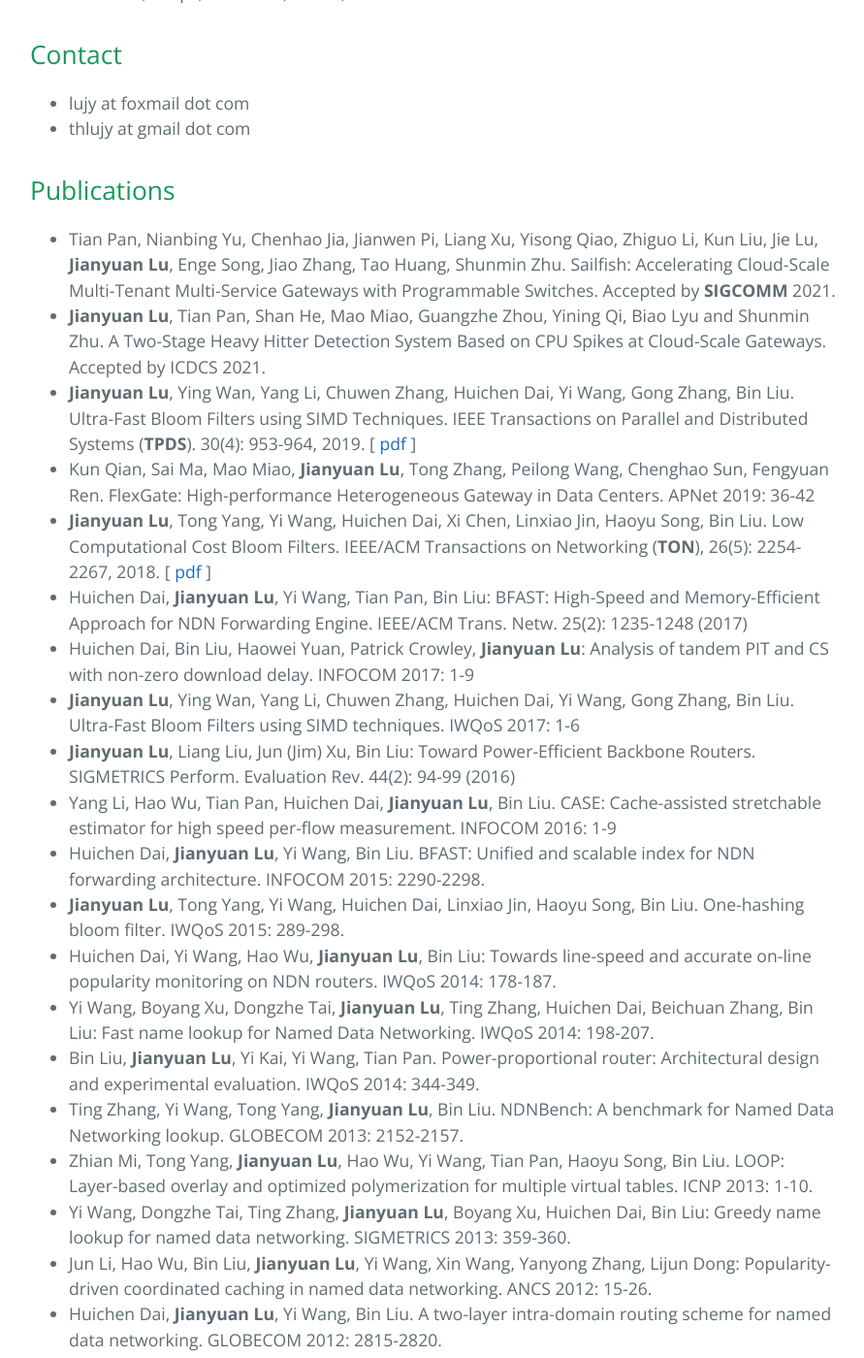
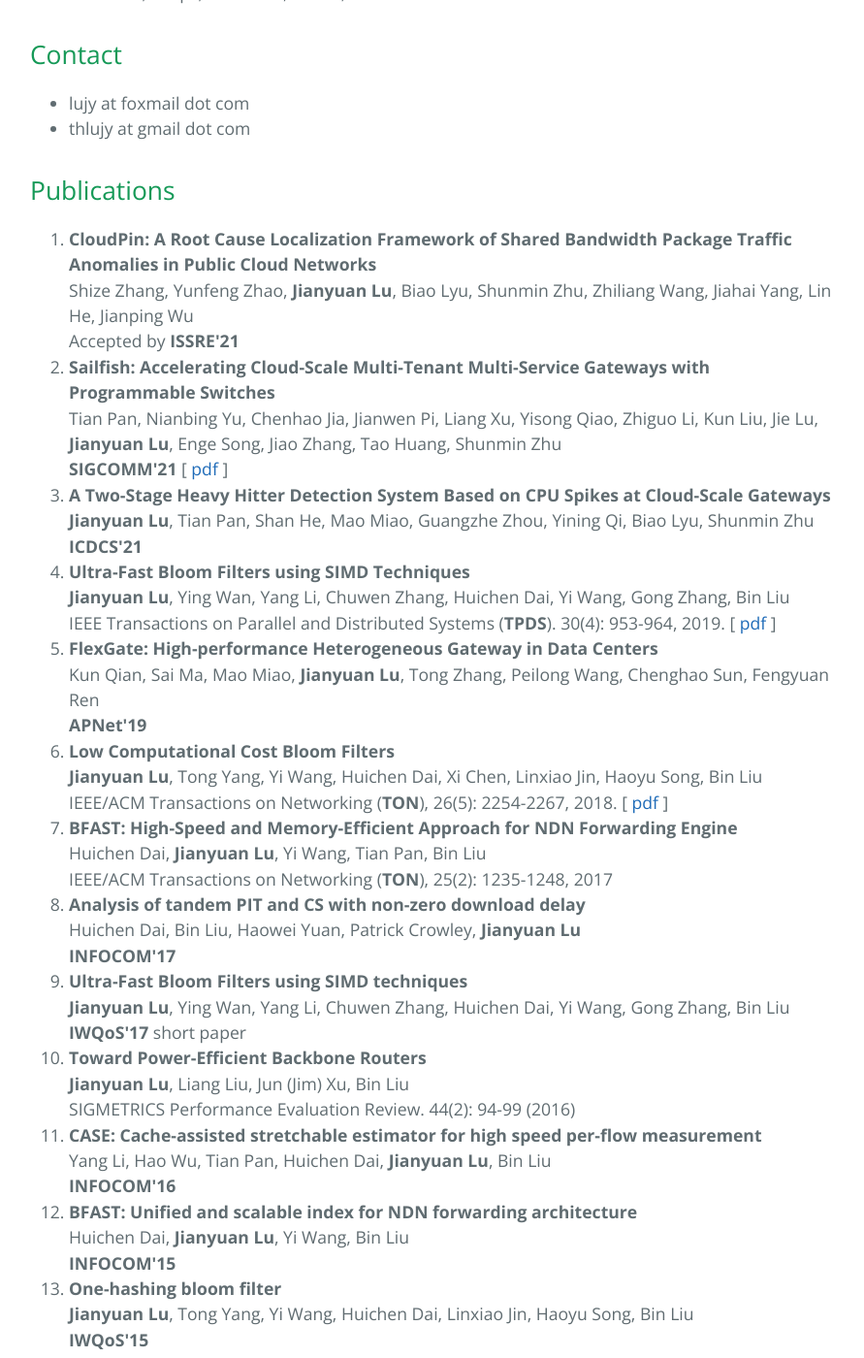
Before and after one commit to thlujy/thlujy.github.io, a Jekyll site: the page docs/index.html, which Jekyll copies as it is, in a window 1280 px wide and 1400 px high, scrolled down 852 px. Shown: the whole window at 97% size, without its empty margins (193-1084 px from the left). Built offline with Jekyll 4.4.1, drawn with Linux system fonts in a browser that asks for light colours; some of the changed text lies outside the part shown.

Commit message:
update paper list

```diff
--- a/docs/index.html
+++ b/docs/index.html
@@ -55,32 +55,33 @@
 </ul>
 
 <h2 id="publications">Publications</h2>
-<ul>
-  <li>Tian Pan, Nianbing Yu, Chenhao Jia, Jianwen Pi, Liang Xu, Yisong Qiao, Zhiguo Li, Kun Liu, Jie Lu, <strong>Jianyuan Lu</strong>, Enge Song, Jiao Zhang, Tao Huang, Shunmin Zhu. Sailfish: Accelerating Cloud-Scale Multi-Tenant Multi-Service Gateways with Programmable Switches. Accepted by <strong>SIGCOMM</strong> 2021.</li>
-  <li><strong>Jianyuan Lu</strong>, Tian Pan, Shan He, Mao Miao, Guangzhe Zhou, Yining Qi, Biao Lyu and Shunmin Zhu. A Two-Stage Heavy Hitter Detection System Based on CPU Spikes at Cloud-Scale Gateways. Accepted by ICDCS 2021.</li>
-  <li><strong>Jianyuan Lu</strong>, Ying Wan, Yang Li, Chuwen Zhang, Huichen Dai, Yi Wang, Gong Zhang, Bin Liu. Ultra-Fast Bloom Filters using SIMD Techniques. IEEE Transactions on Parallel and Distributed Systems (<strong>TPDS</strong>). 30(4): 953-964, 2019. [ <a href="./papers/Lujianyuan-tpds-ufbf.pdf">pdf</a> ]</li>
-  <li>Kun Qian, Sai Ma, Mao Miao, <strong>Jianyuan Lu</strong>, Tong Zhang, Peilong Wang, Chenghao Sun, Fengyuan Ren. FlexGate: High-performance Heterogeneous Gateway in Data Centers. APNet 2019: 36-42</li>
-  <li><strong>Jianyuan Lu</strong>, Tong Yang, Yi Wang, Huichen Dai, Xi Chen, Linxiao Jin, Haoyu Song, Bin Liu. Low Computational Cost Bloom Filters. IEEE/ACM Transactions on Networking (<strong>TON</strong>), 26(5): 2254-2267, 2018. [ <a href="./papers/Lujianyuan-ton-ohbf.pdf">pdf</a> ]</li>
-  <li>Huichen Dai, <strong>Jianyuan Lu</strong>, Yi Wang, Tian Pan, Bin Liu: BFAST: High-Speed and Memory-Efficient Approach for NDN Forwarding Engine. IEEE/ACM Trans. Netw. 25(2): 1235-1248 (2017)</li>
-  <li>Huichen Dai, Bin Liu, Haowei Yuan, Patrick Crowley, <strong>Jianyuan Lu</strong>: Analysis of tandem PIT and CS with non-zero download delay. INFOCOM 2017: 1-9</li>
-  <li><strong>Jianyuan Lu</strong>, Ying Wan, Yang Li, Chuwen Zhang, Huichen Dai, Yi Wang, Gong Zhang, Bin Liu. Ultra-Fast Bloom Filters using SIMD techniques. IWQoS 2017: 1-6</li>
-  <li><strong>Jianyuan Lu</strong>, Liang Liu, Jun (Jim) Xu, Bin Liu: Toward Power-Efficient Backbone Routers. SIGMETRICS Perform. Evaluation Rev. 44(2): 94-99 (2016)</li>
-  <li>Yang Li, Hao Wu, Tian Pan, Huichen Dai, <strong>Jianyuan Lu</strong>, Bin Liu. CASE: Cache-assisted stretchable estimator for high speed per-flow measurement. INFOCOM 2016: 1-9</li>
-  <li>Huichen Dai, <strong>Jianyuan Lu</strong>, Yi Wang, Bin Liu. BFAST: Unified and scalable index for NDN forwarding architecture. INFOCOM 2015: 2290-2298.</li>
-  <li><strong>Jianyuan Lu</strong>, Tong Yang, Yi Wang, Huichen Dai, Linxiao Jin, Haoyu Song, Bin Liu. One-hashing bloom filter. IWQoS 2015: 289-298.</li>
-  <li>Huichen Dai, Yi Wang, Hao Wu, <strong>Jianyuan Lu</strong>, Bin Liu: Towards line-speed and accurate on-line popularity monitoring on NDN routers. IWQoS 2014: 178-187.</li>
-  <li>Yi Wang, Boyang Xu, Dongzhe Tai, <strong>Jianyuan Lu</strong>, Ting Zhang, Huichen Dai, Beichuan Zhang, Bin Liu: Fast name lookup for Named Data Networking. IWQoS 2014: 198-207.</li>
-  <li>Bin Liu, <strong>Jianyuan Lu</strong>, Yi Kai, Yi Wang, Tian Pan. Power-proportional router: Architectural design and experimental evaluation. IWQoS 2014: 344-349.</li>
-  <li>Ting Zhang, Yi Wang, Tong Yang, <strong>Jianyuan Lu</strong>, Bin Liu. NDNBench: A benchmark for Named Data Networking lookup. GLOBECOM 2013: 2152-2157.</li>
-  <li>Zhian Mi, Tong Yang, <strong>Jianyuan Lu</strong>, Hao Wu, Yi Wang, Tian Pan, Haoyu Song, Bin Liu. LOOP: Layer-based overlay and optimized polymerization for multiple virtual tables. ICNP 2013: 1-10.</li>
-  <li>Yi Wang, Dongzhe Tai, Ting Zhang, <strong>Jianyuan Lu</strong>, Boyang Xu, Huichen Dai, Bin Liu: Greedy name lookup for named data networking. SIGMETRICS 2013: 359-360.</li>
-  <li>Jun Li, Hao Wu, Bin Liu, <strong>Jianyuan Lu</strong>, Yi Wang, Xin Wang, Yanyong Zhang, Lijun Dong: Popularity-driven coordinated caching in named data networking. ANCS 2012: 15-26.</li>
-  <li>Huichen Dai, <strong>Jianyuan Lu</strong>, Yi Wang, Bin Liu. A two-layer intra-domain routing scheme for named data networking. GLOBECOM 2012: 2815-2820.</li>
-  <li>Tong Yang, Ruian Duan, <strong>Jianyuan Lu</strong>, Shenjiang Zhang, Huichen Dai, Bin Liu. CLUE: Achieving Fast Update over Compressed Table for Parallel Lookup with Reduced Dynamic Redundancy. ICDCS 2012: 678-687.</li>
-  <li>Tong Yang, Zhian Mi, Ruian Duan, Xiaoyu Guo, <strong>Jianyuan Lu</strong>, Shenjiang Zhang, Xianda Sun, Bin Liu: An ultra-fast universal incremental update algorithm for trie-based routing lookup. ICNP 2012: 1-10.</li>
-  <li>Tong Yang, Shenjiang Zhang, Xianda Sun, Huichen Dai, Ruian Duan, <strong>Jianyuan Lu</strong>, Zhian Mi, Bin Liu. Virtual routing tables polymerization for lookup and update. ICNP 2012: 1-2.</li>
-  <li>Jun Li, Hao Wu, Bin Liu, <strong>Jianyuan Lu</strong>: Effective Caching Schemes for Minimizing Inter-ISP Traffic in Named Data Networking. ICPADS 2012: 580-587.</li>
-</ul>
+<ol>
+  <li><strong>CloudPin: A Root Cause Localization Framework of Shared Bandwidth Package Traffic Anomalies in Public Cloud Networks</strong><br>Shize Zhang, Yunfeng Zhao, <strong>Jianyuan Lu</strong>, Biao Lyu, Shunmin Zhu, Zhiliang Wang, Jiahai Yang, Lin He, Jianping Wu<br>Accepted by <strong>ISSRE'21</strong></li>
+  <li><strong>Sailfish: Accelerating Cloud-Scale Multi-Tenant Multi-Service Gateways with Programmable Switches</strong><br>Tian Pan, Nianbing Yu, Chenhao Jia, Jianwen Pi, Liang Xu, Yisong Qiao, Zhiguo Li, Kun Liu, Jie Lu, <strong>Jianyuan Lu</strong>, Enge Song, Jiao Zhang, Tao Huang, Shunmin Zhu<br><strong>SIGCOMM'21</strong> [ <a href="./papers/Lujianyuan-sigcomm-sailfish.pdf">pdf</a> ]</li>
+  <li><strong>A Two-Stage Heavy Hitter Detection System Based on CPU Spikes at Cloud-Scale Gateways</strong><br><strong>Jianyuan Lu</strong>, Tian Pan, Shan He, Mao Miao, Guangzhe Zhou, Yining Qi, Biao Lyu, Shunmin Zhu<br><strong>ICDCS'21</strong></li>
+  <li><strong>Ultra-Fast Bloom Filters using SIMD Techniques</strong><br><strong>Jianyuan Lu</strong>, Ying Wan, Yang Li, Chuwen Zhang, Huichen Dai, Yi Wang, Gong Zhang, Bin Liu<br>IEEE Transactions on Parallel and Distributed Systems (<strong>TPDS</strong>). 30(4): 953-964, 2019. [ <a href="./papers/Lujianyuan-tpds-ufbf.pdf">pdf</a> ]</li>
+  <li><strong>FlexGate: High-performance Heterogeneous Gateway in Data Centers</strong><br>Kun Qian, Sai Ma, Mao Miao, <strong>Jianyuan Lu</strong>, Tong Zhang, Peilong Wang, Chenghao Sun, Fengyuan Ren<br><strong>APNet'19</strong></li>
+  <li><strong>Low Computational Cost Bloom Filters</strong><br><strong>Jianyuan Lu</strong>, Tong Yang, Yi Wang, Huichen Dai, Xi Chen, Linxiao Jin, Haoyu Song, Bin Liu<br>IEEE/ACM Transactions on Networking (<strong>TON</strong>), 26(5): 2254-2267, 2018. [ <a href="./papers/Lujianyuan-ton-ohbf.pdf">pdf</a> ]</li>
+  <li><strong>BFAST: High-Speed and Memory-Efficient Approach for NDN Forwarding Engine</strong><br>Huichen Dai, <strong>Jianyuan Lu</strong>, Yi Wang, Tian Pan, Bin Liu<br>IEEE/ACM Transactions on Networking (<strong>TON</strong>), 25(2): 1235-1248, 2017</li>
+  <li><strong>Analysis of tandem PIT and CS with non-zero download delay</strong><br>Huichen Dai, Bin Liu, Haowei Yuan, Patrick Crowley, <strong>Jianyuan Lu</strong><br><strong>INFOCOM'17</strong></li>
+  <li><strong>Ultra-Fast Bloom Filters using SIMD techniques</strong><br><strong>Jianyuan Lu</strong>, Ying Wan, Yang Li, Chuwen Zhang, Huichen Dai, Yi Wang, Gong Zhang, Bin Liu<br><strong>IWQoS'17</strong> short paper</li>
+  <li><strong>Toward Power-Efficient Backbone Routers</strong><br><strong>Jianyuan Lu</strong>, Liang Liu, Jun (Jim) Xu, Bin Liu<br>SIGMETRICS Performance Evaluation Review. 44(2): 94-99 (2016)</li>
+  <li><strong>CASE: Cache-assisted stretchable estimator for high speed per-flow measurement</strong><br>Yang Li, Hao Wu, Tian Pan, Huichen Dai, <strong>Jianyuan Lu</strong>, Bin Liu<br><strong>INFOCOM'16</strong></li>
+  <li><strong>BFAST: Unified and scalable index for NDN forwarding architecture</strong><br>Huichen Dai, <strong>Jianyuan Lu</strong>, Yi Wang, Bin Liu<br><strong>INFOCOM'15</strong></li>
+  <li><strong>One-hashing bloom filter</strong><br><strong>Jianyuan Lu</strong>, Tong Yang, Yi Wang, Huichen Dai, Linxiao Jin, Haoyu Song, Bin Liu<br><strong>IWQoS'15</strong></li>
+  <li><strong>Towards line-speed and accurate on-line popularity monitoring on NDN routers</strong><br>Huichen Dai, Yi Wang, Hao Wu, <strong>Jianyuan Lu</strong>, Bin Liu<br><strong>IWQoS'14</strong></li>
+  <li><strong>Fast name lookup for Named Data Networking</strong><br>Yi Wang, Boyang Xu, Dongzhe Tai, <strong>Jianyuan Lu</strong>, Ting Zhang, Huichen Dai, Beichuan Zhang, Bin Liu<br><strong>IWQoS'14</strong></li>
+  <li><strong>Power-proportional router: Architectural design and experimental evaluation</strong><br>Bin Liu, <strong>Jianyuan Lu</strong>, Yi Kai, Yi Wang, Tian Pan<br><strong>IWQoS'14</strong> short paper</li>
+  <li><strong>NDNBench: A benchmark for Named Data Networking lookup</strong><br>Ting Zhang, Yi Wang, Tong Yang, <strong>Jianyuan Lu</strong>, Bin Liu<br><strong>GLOBECOM'13</strong></li>
+  <li><strong>LOOP: Layer-based overlay and optimized polymerization for multiple virtual tables</strong><br>Zhian Mi, Tong Yang, <strong>Jianyuan Lu</strong>, Hao Wu, Yi Wang, Tian Pan, Haoyu Song, Bin Liu<br><strong>ICNP'13</strong></li>
+  <li><strong>Greedy name lookup for named data networking</strong><br>Yi Wang, Dongzhe Tai, Ting Zhang, <strong>Jianyuan Lu</strong>, Boyang Xu, Huichen Dai, Bin Liu<br>SIGMETRICS'13 poster</li>
+  <li><strong>Popularity-driven coordinated caching in named data networking</strong><br>Jun Li, Hao Wu, Bin Liu, <strong>Jianyuan Lu</strong>, Yi Wang, Xin Wang, Yanyong Zhang, Lijun Dong<br><strong>ANCS'12</strong></li>
+  <li><strong>A two-layer intra-domain routing scheme for named data networking</strong><br>Huichen Dai, <strong>Jianyuan Lu</strong>, Yi Wang, Bin Liu<br><strong>GLOBECOM'12</strong></li>
+  <li><strong>CLUE: Achieving Fast Update over Compressed Table for Parallel Lookup with Reduced Dynamic Redundancy</strong><br>Tong Yang, Ruian Duan, <strong>Jianyuan Lu</strong>, Shenjiang Zhang, Huichen Dai, Bin Liu<br><strong>ICDCS'12</strong></li>
+  <li><strong>An ultra-fast universal incremental update algorithm for trie-based routing lookup</strong><br>Tong Yang, Zhian Mi, Ruian Duan, Xiaoyu Guo, <strong>Jianyuan Lu</strong>, Shenjiang Zhang, Xianda Sun, Bin Liu<br><strong>ICNP'12</strong></li>
+  <li><strong>Virtual routing tables polymerization for lookup and update</strong><br>Tong Yang, Shenjiang Zhang, Xianda Sun, Huichen Dai, Ruian Duan, <strong>Jianyuan Lu</strong>, Zhian Mi, Bin Liu<br>ICNP'12 poster
+  <li><strong>Effective Caching Schemes for Minimizing Inter-ISP Traffic in Named Data Networking</strong><br>Jun Li, Hao Wu, Bin Liu, <strong>Jianyuan Lu</strong><br><strong>ICPADS'12</strong></li>
+</ol>
 
 
 
```
Also changed, not shown: 2 other files.
